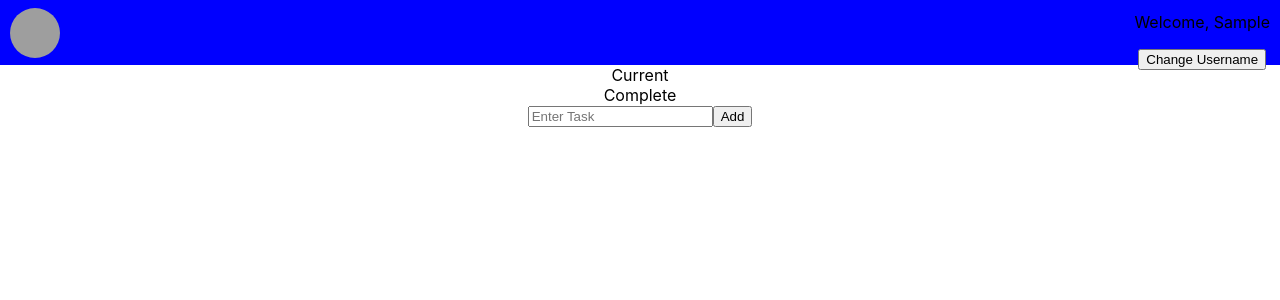
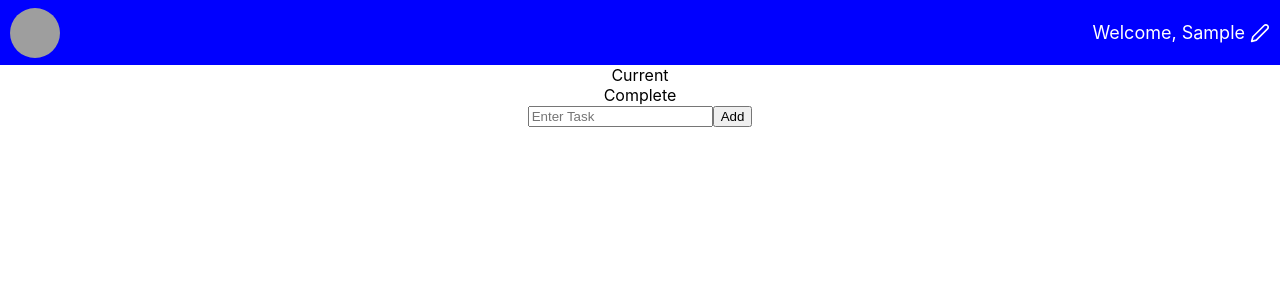
Before and after one commit to mattcbodily/todo-list-v2, a React (Create React App) app: page / in a window 1280 px wide. Both pictures are taken after typing "Sample" into the empty fields and a click on the button "Submit". Shown: the top 300 px of the page. Built offline with nearby package versions, Linux system fonts and the light colour scheme; grey boxes are pictures that could not be loaded.

Commit message:
added styling changes to Header

```diff
--- a/src/Components/Header/Header.js
+++ b/src/Components/Header/Header.js
@@ -2,7 +2,7 @@ import React, {useState} from 'react';
 import './Header.scss';
 
 export default props => {
-    let [username, setUsername] = useState(props.user.username),
+    let [username, setUsername] = useState(props.user.username || ''),
         [edit, setEdit] = useState(false);
 
     const addUsername = () => {
@@ -24,9 +24,11 @@ export default props => {
                 </section>
             )
             : (
-                <section>
+                <section className='username-flex'>
                     <p>Welcome, {props.user.username}</p>
-                    <button onClick={() => setEdit(true)}>Change Username</button>
+                    <svg onClick={() => setEdit(true)} xmlns="http://www.w3.org/2000/svg" width="20" height="20" viewBox="0 0 24 24" fill="none" stroke="white" strokeWidth="2" strokeLinecap="round" strokeLinejoin="round" className="feather feather-edit-2">
+                        <path d="M17 3a2.828 2.828 0 1 1 4 4L7.5 20.5 2 22l1.5-5.5L17 3z"></path>
+                    </svg>
                 </section>
             )}
         </header>
--- a/src/Components/Header/Header.scss
+++ b/src/Components/Header/Header.scss
@@ -9,6 +9,7 @@ header {
     justify-content: space-between;
     align-items: center;
     background: blue;
+    color: white;
 }
 
 .app-icon {
@@ -16,3 +17,13 @@ header {
     width: 50px;
     border-radius: 50%;
 }
+
+.username-flex {
+    display: flex;
+    align-items: center;
+}
+
+.username-flex p {
+    font-size: 18px;
+    margin-right: 05px;
+}
```
